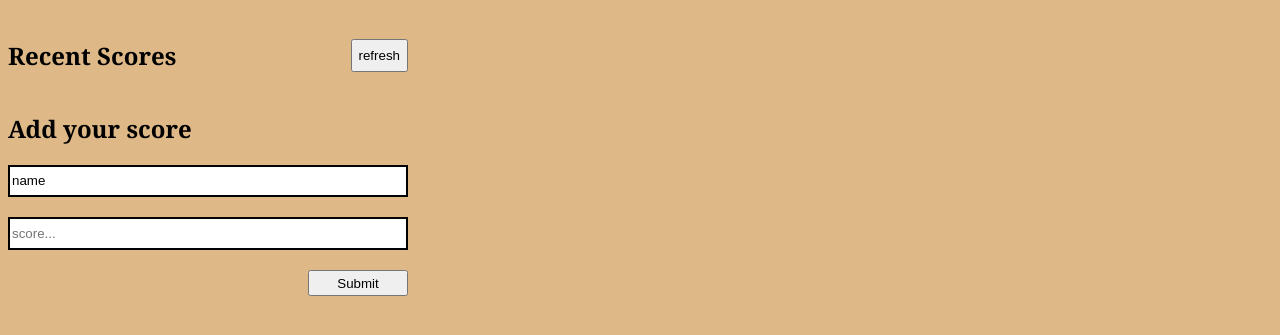
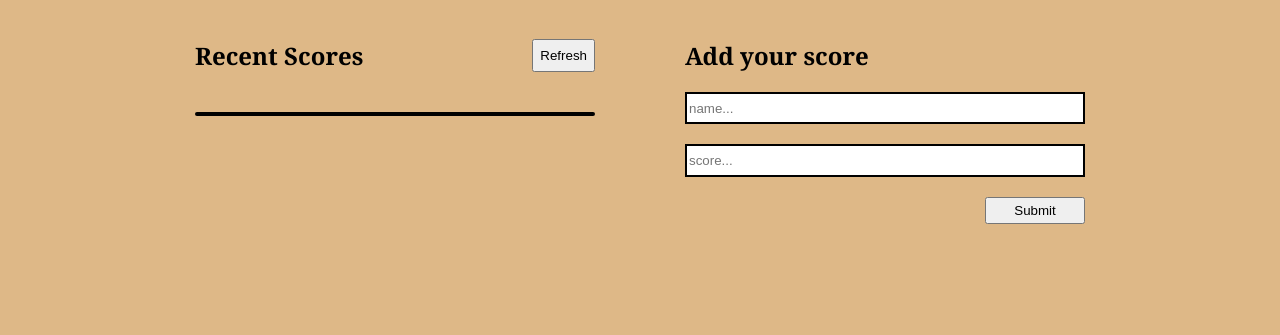
Before and after one commit to Kidd254/Leaderboard, a website built with webpack: page src/web.html in a window 1280 px wide. Shown: the part 75-410 px from the top of the page. Built offline with nearby package versions, Linux system fonts and the light colour scheme.

Commit message:
update dependencies to have the current version of project

```diff
--- a/src/web.html
+++ b/src/web.html
@@ -11,23 +11,27 @@
     <div class="heading">
         <h1>Leaderboard</h1>
     </div>
-    <div class="main-container">
-        <div class="scores-container">
-            <div class="score-heading">
-                <h2 class="recent">Recent Scores</h2>
-                <button class="refresh">refresh</button>
+    <div class="main">
+        <div class="mainscore-container">
+            <div class="scores-container">
+                <div class="score-heading">
+                    <h2 class="recent">Recent Scores</h2>
+                    <button class="refresh">Refresh</button>
+                </div>
+            </div>
+            <div class="display">
+
             </div>
         </div>
         <div class="add-container">
             <h2 class="add">Add your score</h2>
             <form action="" method="post" id="form">
-                <input type="text" id="name" value="name" placeholder="name..." required>
+                <input type="text" id="name" placeholder="name..." required>
                 <input type="number" id="score" value="score" placeholder="score..." required>
                 <button class="submit">Submit</button>
             </form>
         </div>
     </div>
-
 </body>
 
 </html>
```
Also changed, not shown: dist/index.bundle.js, dist/print.bundle.js.
